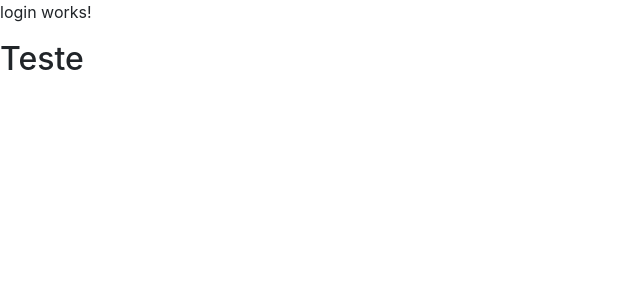
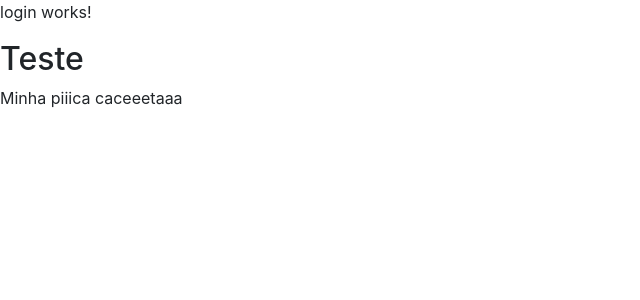
Before and after one commit to PedroHRamos/faculdade_web, an Angular app: page /login in a window 1280 px wide. Shown: the top 300 px of the page, without its empty margins (0-640 px from the left). Built offline with nearby package versions, Linux system fonts and the light colour scheme.

Commit message:
adicionando meu parágrafo

```diff
--- a/src/app/pages/login/login.component.html
+++ b/src/app/pages/login/login.component.html
@@ -1,2 +1,3 @@
 <p>login works!</p>
 <h2>Teste</h2>
+<p>Minha piiica caceeetaaa</p>
```
